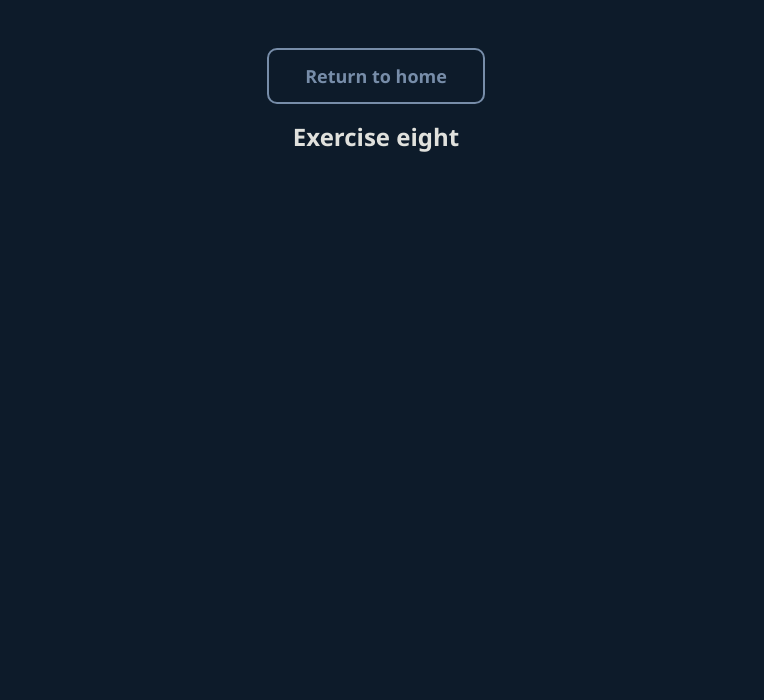
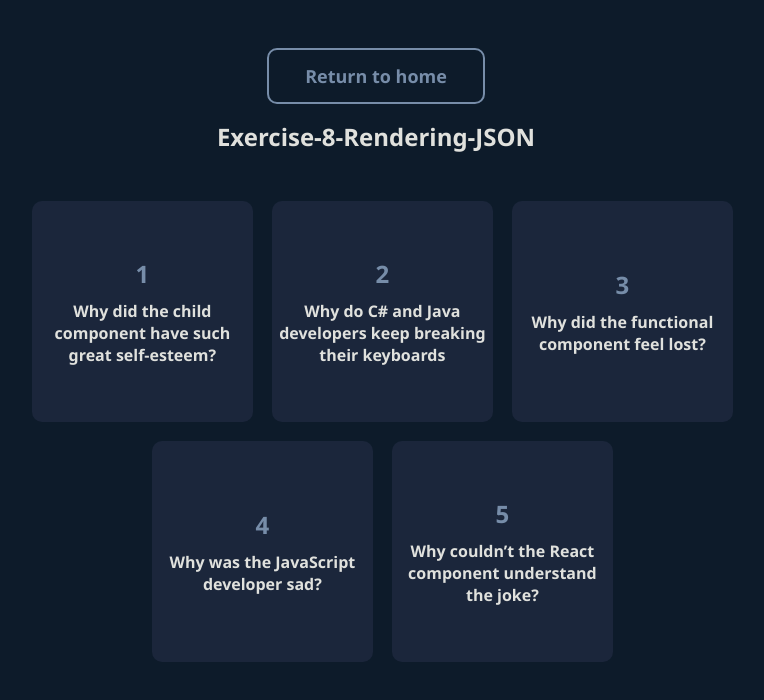
Before and after one commit to jtlaxcalaDev/simple-react-exercise, a React (Create React App) app: page /exercise-eight in a window 1280 px wide. Shown: the top 700 px of the page, without its empty margins (264-1028 px from the left). Built offline with nearby package versions, Linux system fonts and the light colour scheme.

Commit message:
Exercise-8-Rendering-JSON

```diff
--- a/src/exercises/exercise-eight/Eight.css
+++ b/src/exercises/exercise-eight/Eight.css
@@ -0,0 +1,64 @@
+.jokes-list-container {
+  margin: 2em auto;
+  display: flex;
+  flex-wrap: wrap;
+  justify-content: center;
+  width: 70%;
+}
+
+.joke-card {
+  margin: 1em;
+  border-radius: 10px;
+  background-color: transparent;
+  width: 13em;
+  height: 13em;
+  /*border: 1px solid #f1f1f1;*/
+  perspective: 1000px; /* Remove this if you don't want the 3D effect */
+}
+
+/* This container is needed to position the front and back side */
+.joke-card-inner {
+  position: relative;
+  width: 100%;
+  height: 100%;
+  text-align: center;
+  transition: transform 0.8s;
+  transform-style: preserve-3d;
+}
+
+/* Do an horizontal flip when you move the mouse over the flip box container */
+.joke-card:hover .joke-card-inner {
+  transform: rotateY(180deg);
+}
+
+/* Position the front and back side */
+.flip-front, .flip-back {
+  padding: .4em;
+  border-radius: 10px;
+  display: flex;
+  flex-direction: column;
+  justify-content: center;
+  align-items: center;
+  position: absolute;
+  width: 100%;
+  height: 100%;
+  -webkit-backface-visibility: hidden; /* Safari */
+  backface-visibility: hidden;
+}
+
+
+
+/* Style the front side (fallback if image is missing) */
+.flip-front {
+  background-color: #1B263B;
+  color: #778DA9;
+  font-weight: 700;
+}
+
+/* Style the back side */
+.flip-back {
+  background-color: #415A77;
+  color: #E0E1DD;
+  font-weight: 600;
+  transform: rotateY(180deg);
+}
--- a/src/exercises/exercise-eight/Eight.jsx
+++ b/src/exercises/exercise-eight/Eight.jsx
@@ -1,4 +1,7 @@
 import { Link } from "react-router-dom";
+import jokesList from "./jokes";
+import JokeCard from "./JokeCard";
+import './Eight.css'
 
 const Eight = () => {
   return (
@@ -6,7 +9,15 @@ const Eight = () => {
       <div className="container">
         <Link to={'/'} className="return">Return to home</Link>
         <div className={"exercise-title exercise-eight"}>
-          <h2>Exercise eight</h2>
+          <h2>Exercise-8-Rendering-JSON</h2>
+        </div>
+
+        <div className="jokes-list-container">
+          {
+            jokesList.map(joke => (
+              <JokeCard key={joke.id} jokeId={joke.id} question={joke.question} answer={joke.answer} />
+            ))
+          }
         </div>
       </div>
     </>
--- /dev/null
+++ b/src/exercises/exercise-eight/JokeCard.jsx
@@ -0,0 +1,17 @@
+import './Eight.css'
+
+const JokeCard = ({jokeId, question, answer}) => {
+  return (
+    <div className="joke-card">
+      <div className="joke-card-inner">
+        <div className="flip-front question-box">
+          <div style={{fontSize: '18pt', paddingBottom: '.4em'}}>{jokeId}</div>
+          <div style={{color: '#E0E1DD'}}>{question}</div>
+        </div>
+        <div className="flip-back answer-box">{answer}</div>
+      </div>
+    </div>
+  )
+}
+
+export default JokeCard;
--- /dev/null
+++ b/src/exercises/exercise-eight/jokes.js
@@ -0,0 +1,29 @@
+const jokesList = [ // jokes from https://github.com/elijahmanor/devpun/blob/master/jokes.json
+  {
+    id: 1,
+    question: "Why did the child component have such great self-esteem?",
+    answer: "Because its parent kept giving it `props`! 😅",
+  },
+  {
+    id: 2,
+    question: "Why do C# and Java developers keep breaking their keyboards",
+    answer: "Because they use a strongly typed language 💪",
+  },
+  {
+    id: 3,
+    question: "Why did the functional component feel lost?",
+    answer: "Because it didn't know what `state` it was in! 🤡",
+  },
+  {
+    id: 4,
+    question: "Why was the JavaScript developer sad?",
+    answer: "Because he didn't Node how to Express himself! 🥺",
+  },
+  {
+    id: 5,
+    question: "Why couldn’t the React component understand the joke?",
+    answer: "Because it didn’t get the context. 🤯",
+  }
+]
+
+export default jokesList;
```
